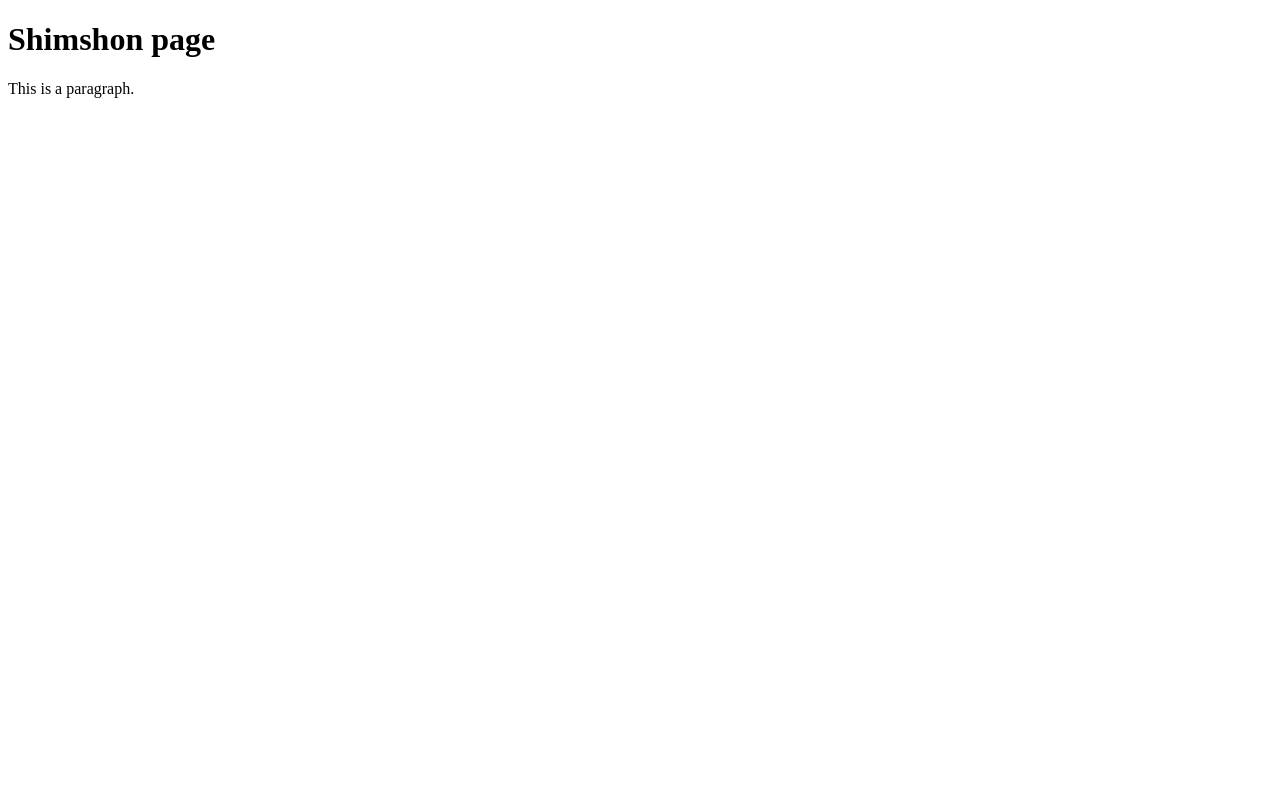
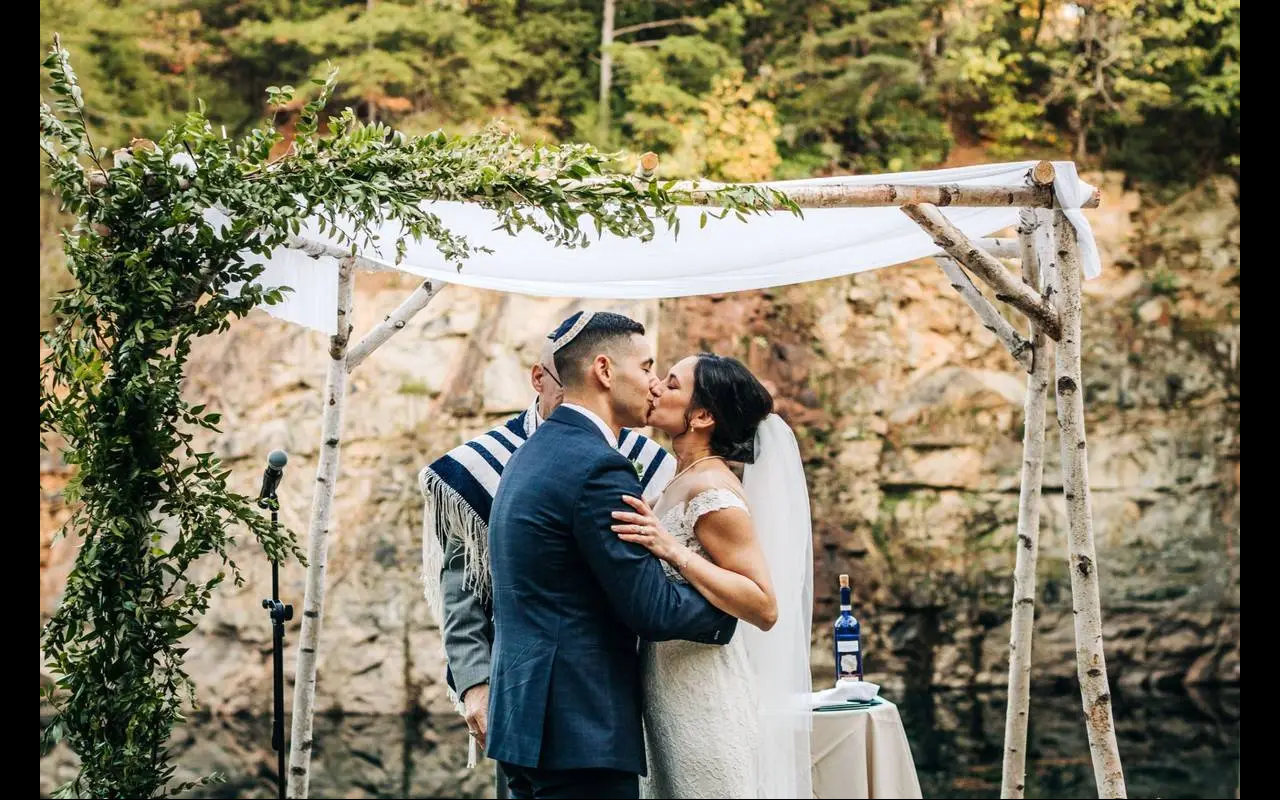
Before and after one commit to Shaul1Kr/Shimon-photo, a plain HTML site: page index.html in a window 1280 px wide. Drawn offline with Linux system fonts and the light colour scheme.

Commit message:
First styling

```diff
--- /dev/null
+++ b/index.css
@@ -0,0 +1,11 @@
+body {
+  background-color: black;
+  color: grey;
+  margin: auto;
+}
+
+div.weddingimgdiv {
+  display: flex;
+  align-items: center;
+  justify-content: center;
+}
--- a/index.html
+++ b/index.html
@@ -1,10 +1,13 @@
-<!DOCTYPE html>
-<html>
+<html lang="en">
   <head>
-    <title>Page Title</title>
+    <meta charset="UTF-8" />
+    <meta name="viewport" content="width=device-width, initial-scale=1.0" />
+    <link rel="stylesheet" href="index.css" />
+    <title>Shimshon Film Editor</title>
   </head>
   <body>
-    <h1>Shimshon page</h1>
-    <p>This is a paragraph.</p>
+    <div class="weddingimgdiv">
+      <img src="  assets/wedding ceremony.webp" alt="wedding" />
+    </div>
   </body>
 </html>
```
Also changed, not shown: assets/wedding ceremony.webp (added).
